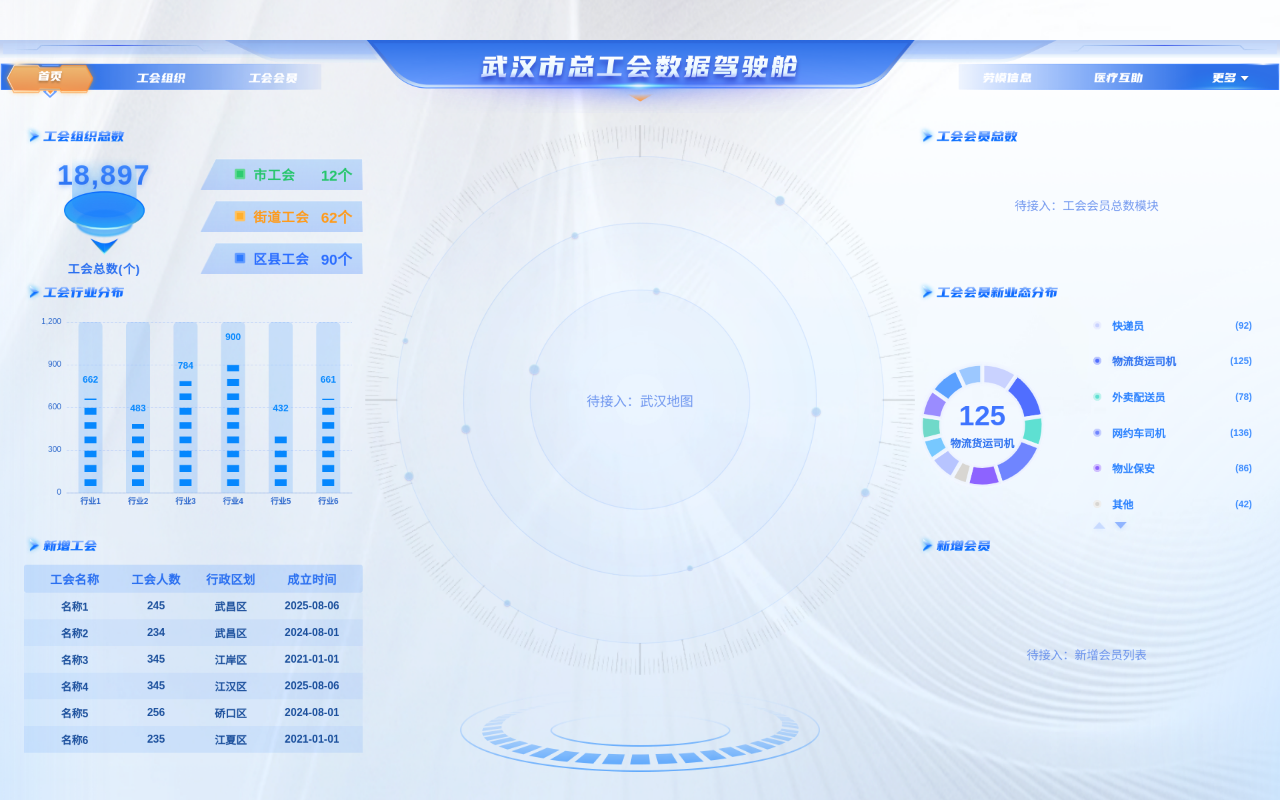
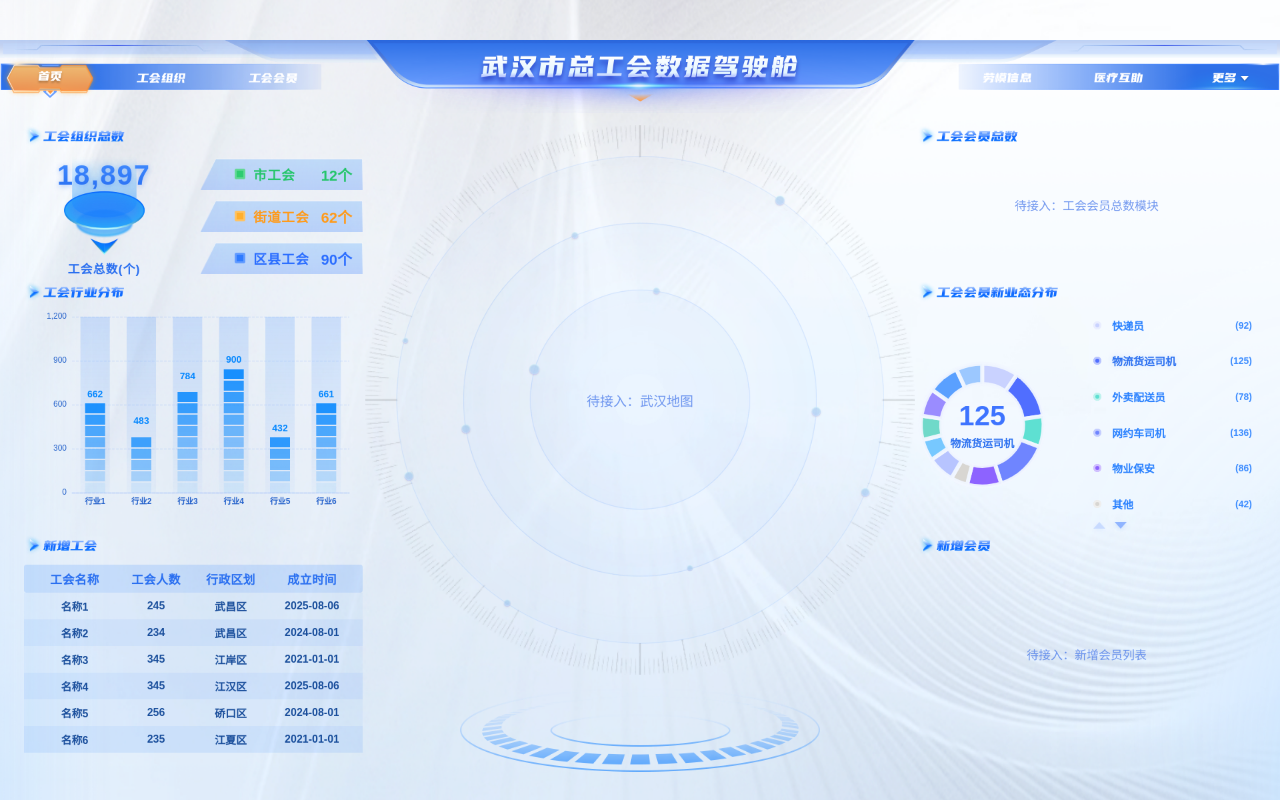
Before and after one commit to wmc-cache/wuhan-dashboard, a Vue app: page /#/ in a window 1280 px wide. Built offline with nearby package versions, Linux system fonts and the light colour scheme.

Commit message:
style fix

```diff
--- a/src/components/dashboard/OrgIndustry.vue
+++ b/src/components/dashboard/OrgIndustry.vue
@@ -22,16 +22,22 @@ const props = withDefaults(defineProps<Props>(), {
 });
 
 const option = computed(() => {
+  // 统一配色，贴近视觉稿
   const colors = {
-    bg: 'rgba(50, 145, 254, 0.19)',
-    barBottom: 'rgba(5,135,254,0)',
+    // 背景立柱：上稍亮、下更透明
+    bgTop: 'rgba(80, 150, 255, 0.22)',
+    // 调整：底部再淡一些，让柱底更“透”
+    bgBottom: 'rgba(80, 150, 255, 0.03)',
+    // 条纹：顶部亮、底部透明（产生向上聚焦效果）
     barTop: '#0587FE',
-    axis: 'rgba(40,100,200,0.35)',
-    text: 'rgba(25,90,200,0.9)'
+    barBottom: 'rgba(5, 135, 254, 0)',
+    // 坐标与文字
+    axis: 'rgba(67,127,255,0.35)',
+    text: 'rgba(25, 90, 200, 0.95)'
   };
 
   return {
-    grid: { left: 64, right: 16, top: 16, bottom: 56 },
+    grid: { left: 72, right: 20, top: 8, bottom: 56 },
     xAxis: {
       type: 'category',
       data: props.categories,
@@ -47,49 +53,87 @@ const option = computed(() => {
       axisTick: { show: false },
       axisLine: { lineStyle: { color: colors.axis } },
       axisLabel: { color: colors.text },
-      splitLine: { lineStyle: { type: 'dashed', color: 'rgba(67,127,255,0.2)' } }
+      splitLine: { lineStyle: { type: 'dashed', color: 'rgba(67,127,255,0.22)' } }
     },
     tooltip: { trigger: 'item' },
     animation: true,
     series: [
       // 背景柱
       {
+        // 背景立柱：用于形成淡蓝色的行业柱形槽
         type: 'bar',
         data: new Array(props.values.length).fill(props.yMax),
-        barWidth: 36,
+        barWidth: 44,
         itemStyle: {
-          color: colors.bg,
-          borderRadius: [6, 6, 0, 0]
+          color: new (echarts as any).graphic.LinearGradient(0, 0, 0, 1, [
+            { offset: 0, color: colors.bgTop },
+            { offset: 1, color: colors.bgBottom }
+          ]),
         },
+        barGap: '-100%', // 与前景条纹严格重合
         silent: true,
         z: 1
       },
-      // 条纹前景（pictorial 重复矩形，按数值裁切）
+      // 条纹前景（改为 custom：逐段绘制并按高度衰减透明度）
       {
-        type: 'pictorialBar',
-        data: props.values,
-        symbol: 'rect',
-        symbolSize: [18, 20],
-        symbolMargin: 1,
-        symbolRepeat: true,
-        symbolBoundingData: props.yMax,
-        symbolClip: true,
-        itemStyle: {
-          // 渐变在整个坐标系上生效（非单个方块），从下到上更浅
-          color: new (echarts as any).graphic.LinearGradient(0, 1, 0, 0, [
-            { offset: 0, color: colors.barBottom },
-            { offset: 1, color: colors.barTop }
-          ], true)
-        },
+        type: 'custom',
         z: 3,
-        label: {
-          show: true,
-          position: 'top',
-          formatter: ({ value }: any) => String(value),
-          color: '#0587FE',
-          fontWeight: 700,
-          fontSize: 14,
-          offset: [0, -8]
+        data: props.values.map((v, i) => [i, v]),
+        encode: { x: 0, y: 1 },
+        renderItem(params: any, api: any) {
+          const xIndex = api.value(0);
+          const value = api.value(1);
+
+          // 像素坐标
+          const bottom = api.coord([xIndex, 0]);
+          const top = api.coord([xIndex, value]);
+
+          const bandW = api.size([1, 0])[0];
+          const barW = 44;
+          const segW = 30; // 小方块宽
+          const segH = 15; // 小方块高
+          const gap = 2;   // 小方块间距
+
+          // 让方块水平居中对齐到背景柱
+          const xLeft = bottom[0] - barW / 2 + (barW - segW) / 2;
+
+          const children: any[] = [];
+
+          // 自底向上逐段绘制
+          let y = bottom[1] - segH;
+          const limitTop = top[1];
+          const labelPad = 24; // 给顶部数字留出空间，防止遮挡
+          while (y + segH >= limitTop + labelPad) {
+            const center = y + segH / 2;
+            // 0 在底部，1 在顶部；底部更透明，上部更实
+            const t = (bottom[1] - center) / (bottom[1] - limitTop);
+            const alpha = Math.max(0.08, Math.min(1, Math.pow(t, 0.9))); // 非线性更顺滑
+
+            children.push({
+              type: 'rect',
+              shape: { x: xLeft, y, width: segW, height: segH },
+              style: { fill: `rgba(5,135,254,${alpha})` }
+            });
+
+            y -= segH + gap;
+          }
+
+          // 顶部数值标签
+          const labelY = top[1] - 8;
+          children.push({
+            type: 'text',
+            style: {
+              text: String(value),
+              x: bottom[0],
+              y: labelY,
+              fill: '#0587FE',
+              textAlign: 'center',
+              fontWeight: 700,
+              fontSize: 14
+            }
+          });
+
+          return { type: 'group', children } as any;
         }
       }
     ]
```
